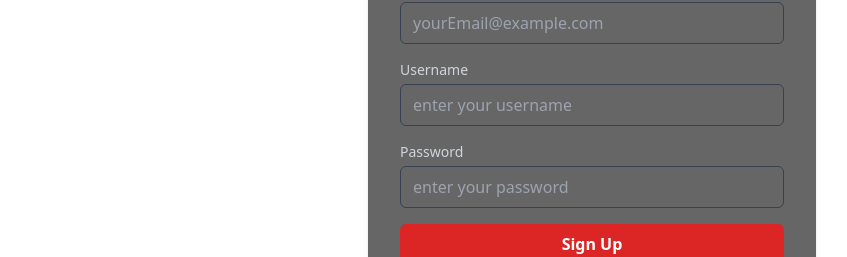
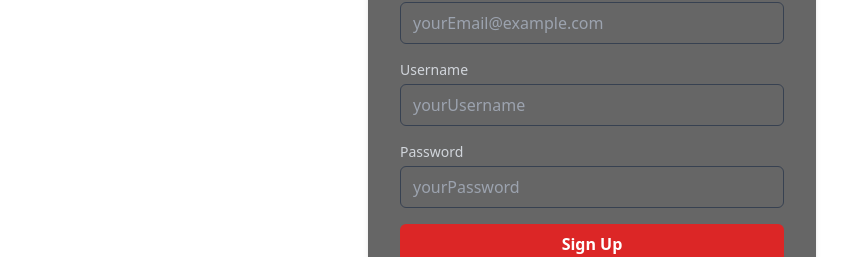
Before and after one commit to YusufBolden/Flixify, a React (Vite) app in the folder frontend/: page /signup in a window 1280 px wide. Shown: the part 378-635 px from the top of the page, without its empty margins (48-895 px from the left). Built offline with nearby package versions, Linux system fonts and the light colour scheme; no server answers.

Commit message:
Update signup page

```diff
--- a/frontend/src/pages/SignUpPage.jsx
+++ b/frontend/src/pages/SignUpPage.jsx
@@ -51,7 +51,7 @@ const SignUpPage = () => {
 							<input
 								type='text'
 								className='w-full px-3 py-2 mt-1 border border-gray-700 rounded-md bg-transparent text-white focus:outline-none focus:ring'
-								placeholder='enter your username'
+								placeholder='yourUsername'
 								id='username'
 								value={username}
 								onChange={(e) => setUsername(e.target.value)}
@@ -65,7 +65,7 @@ const SignUpPage = () => {
 							<input
 								type='password'
 								className='w-full px-3 py-2 mt-1 border border-gray-700 rounded-md bg-transparent text-white focus:outline-none focus:ring'
-								placeholder='enter your password'
+								placeholder='yourPassword'
 								id='password'
 								value={password}
 								onChange={(e) => setPassword(e.target.value)}
```
